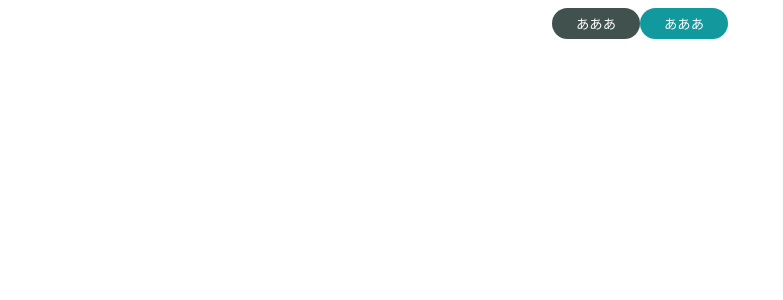
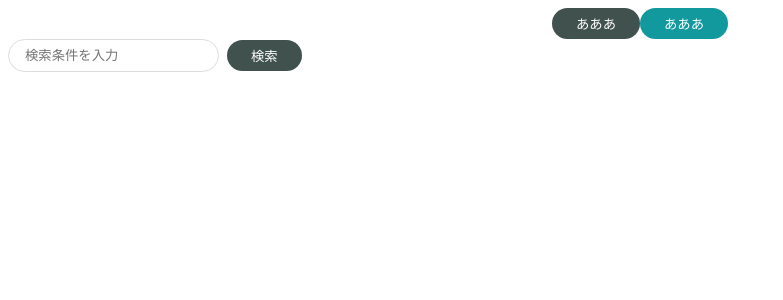
Before and after one commit to 4masa6/react-atomic-design, a React (Create React App) app: page / in a window 1280 px wide. Shown: the top 300 px of the page, without its empty margins (0-783 px from the left). Built offline with nearby package versions, Linux system fonts and the light colour scheme.

Commit message:
Moleculeの作成

```diff
--- a/src/App.js
+++ b/src/App.js
@@ -1,5 +1,6 @@
 import { PrimaryButton } from "./components/atoms/button/PrimaryButton";
 import { SecondaryButton } from "./components/atoms/button/SecondaryButton";
+import { SearchInput } from "./components/molecules/SearchInput";
 import "./styles.css";
 
 export default function App() {
@@ -7,6 +8,8 @@
     <div className="App">
       <PrimaryButton>あああ</PrimaryButton>
       <SecondaryButton>あああ</SecondaryButton>
+      <br />
+      <SearchInput />
     </div>
   );
 }
--- /dev/null
+++ b/src/components/atoms/input/Input.jsx
@@ -0,0 +1,14 @@
+import styled from "styled-components";
+
+export const Input = (props) => {
+  const { placeholder = "" } = props;
+
+  return <SInput type="input" placeholder={placeholder} />;
+};
+
+const SInput = styled.input`
+  padding: 8px 16px;
+  border: solid #ddd 1px;
+  border-radius: 9999px;
+  outline: none;
+`;
--- /dev/null
+++ b/src/components/molecules/SearchInput.jsx
@@ -0,0 +1,24 @@
+import styled from "styled-components";
+
+import { PrimaryButton } from "../atoms/button/PrimaryButton";
+import { Input } from "../atoms/input/Input";
+
+export const SearchInput = () => {
+  return (
+    <SContainer>
+      <Input placeholder="検索条件を入力" />
+      <SButtonWrapper>
+        <PrimaryButton>検索</PrimaryButton>
+      </SButtonWrapper>
+    </SContainer>
+  );
+};
+
+const SContainer = styled.div`
+  display: flex;
+  align-items: center;
+`;
+
+const SButtonWrapper = styled.div`
+  padding-left: 8px;
+`;
```
